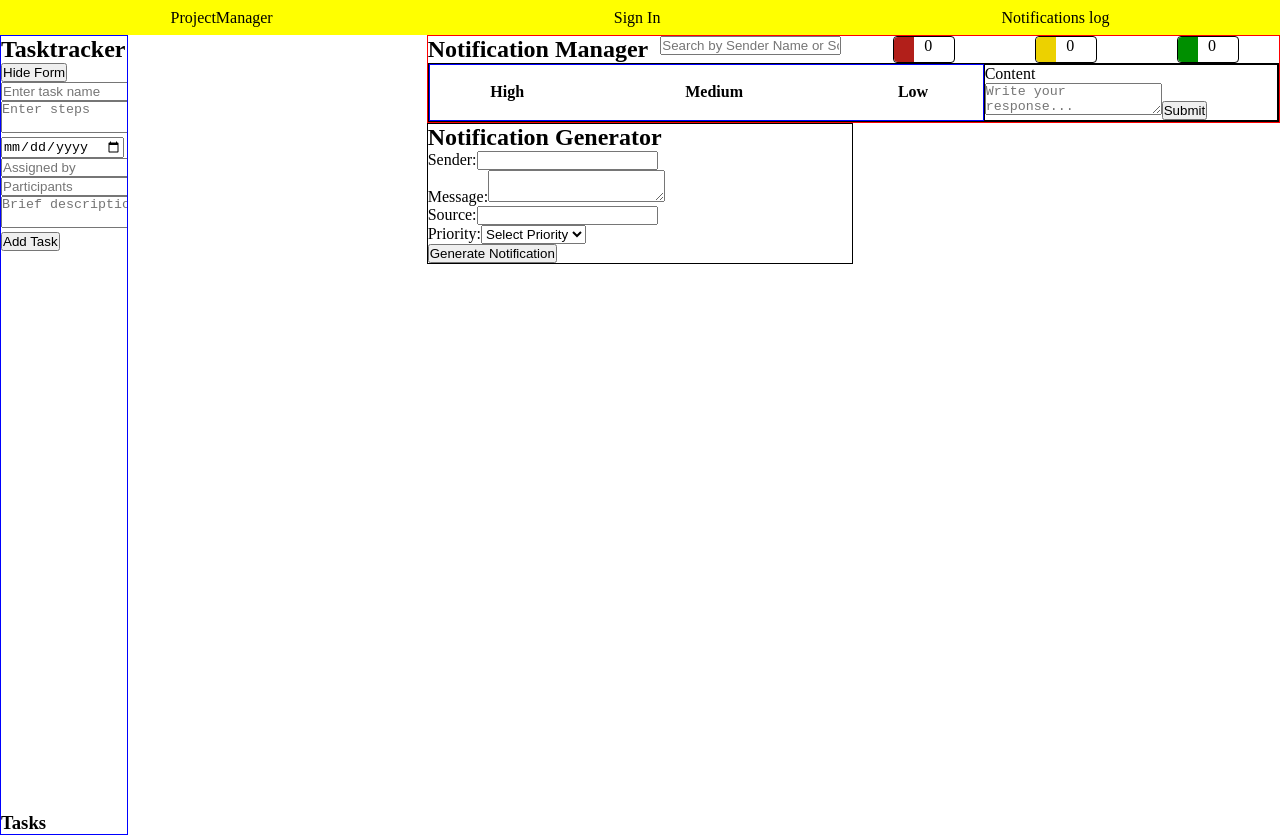
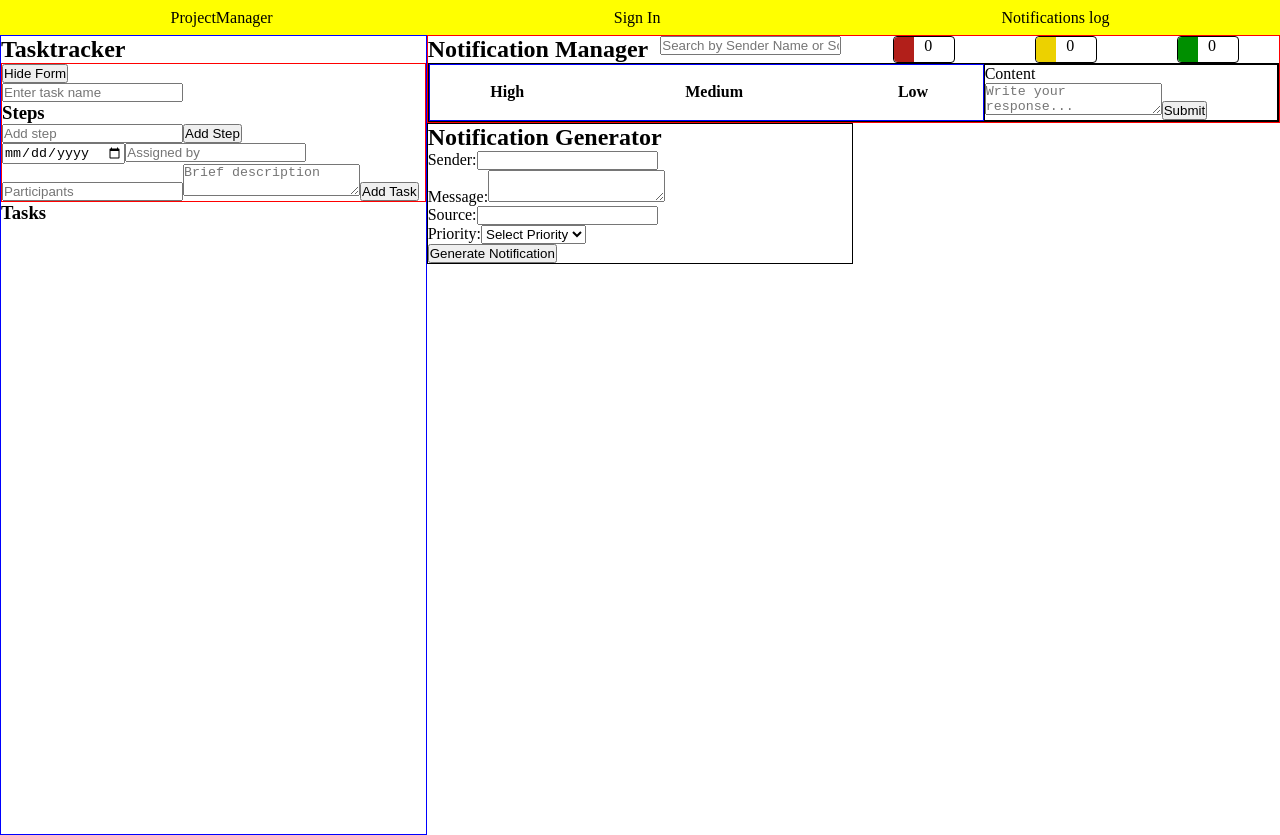
Before and after one commit to EdGitDonald/NotProject, a React (Vite) app: page / in a window 1280 px wide. Both pictures are taken after a click on the button "Show Form". Built offline with nearby package versions, Linux system fonts and the light colour scheme.

Commit message:
Add task

```diff
--- a/src/Components/Tasktracker/Tasktracker.css
+++ b/src/Components/Tasktracker/Tasktracker.css
@@ -1,13 +1,13 @@
 
 .tasktracker-container {
   height: 100%;
-  width: 30%;
+  width: 100%;
   display: flex;
   flex-direction: column;
   border: 1px solid blue;
 }
 
 .utility-tab {
-  flex-grow: 1; /* Tasktracker takes up 1/3 of the screen vertically */
+  border: 1px solid red;
   overflow-y: auto; /* Enable scrolling if content overflows */
 }
--- a/src/Components/Tasktracker/Tasktracker.jsx
+++ b/src/Components/Tasktracker/Tasktracker.jsx
@@ -4,12 +4,13 @@ import './Tasktracker.css';
 function Tasktracker() {
   const [tasks, setTasks] = useState([]);
   const [taskName, setTaskName] = useState('');
-    const [steps, setSteps] = useState('');
+  const [steps, setSteps] = useState([]);
   const [dueDate, setDueDate] = useState('');
   const [assignedBy, setAssignedBy] = useState('');
   const [participants, setParticipants] = useState('');
   const [brief, setBrief] = useState('');
   const [showForm, setShowForm] = useState(false); // State to manage visibility of the form
+  const [newStep, setNewStep] = useState(''); // State to store new step being added
 
   const handleSubmit = (event) => {
     event.preventDefault();
@@ -35,11 +36,25 @@ function Tasktracker() {
 
   const resetForm = () => {
     setTaskName('');
-    setSteps('');
+    setSteps([]);
     setDueDate('');
     setAssignedBy('');
     setParticipants('');
     setBrief('');
+    setNewStep('');
+  };
+
+  const handleAddStep = () => {
+    if (newStep.trim()) {
+      setSteps([...steps, { name: newStep, completed: false }]);
+      setNewStep(''); // Clear the input field
+    }
+  };
+
+  const handleToggleStep = (taskIndex, stepIndex) => {
+    const updatedTasks = [...tasks];
+    updatedTasks[taskIndex].steps[stepIndex].completed = !updatedTasks[taskIndex].steps[stepIndex].completed;
+    setTasks(updatedTasks);
   };
 
   return (
@@ -62,11 +77,29 @@ function Tasktracker() {
               onChange={(e) => setTaskName(e.target.value)}
               required
             />
-            <textarea
-              placeholder='Enter steps'
-              value={steps}
-              onChange={(e) => setSteps(e.target.value)}
+            {/* Steps checkboxes */}
+            <div>
+              <h3>Steps</h3>
+              {steps.map((step, index) => (
+                <div key={index}>
+                  <input
+                    type='checkbox'
+                    checked={step.completed}
+                    onChange={() => handleToggleStep(index)}
                   />
+                  <label>{step.name}</label>
+                </div>
+              ))}
+              <input
+                type='text'
+                placeholder='Add step'
+                value={newStep}
+                onChange={(e) => setNewStep(e.target.value)}
+              />
+              <button type='button' onClick={handleAddStep}>
+                Add Step
+              </button>
+            </div>
             <input
               type='date'
               placeholder='Due date'
@@ -98,9 +131,24 @@ function Tasktracker() {
       <div className='task-list'>
         <h3>Tasks</h3>
         <ul>
-          {tasks.map((task) => (
+          {tasks.map((task, taskIndex) => (
             <li key={task.id}>
-              {task.taskName} - {task.dueDate}
+              <p>{task.taskName} - {task.dueDate}</p>
+              <p>Assigned By : {task.assignedBy}</p>
+              <p>Brief : {task.brief}</p>
+              <div>
+                <h4>Steps</h4>
+                {task.steps.map((step, stepIndex) => (
+                  <div key={stepIndex}>
+                    <input
+                      type='checkbox'
+                      checked={step.completed}
+                      onChange={() => handleToggleStep(taskIndex, stepIndex)}
+                    />
+                    <label>{step.name}</label>
+                  </div>
+                ))}
+              </div>
             </li>
           ))}
         </ul>
```
Lines whose indentation alone changed are shown as unchanged.
